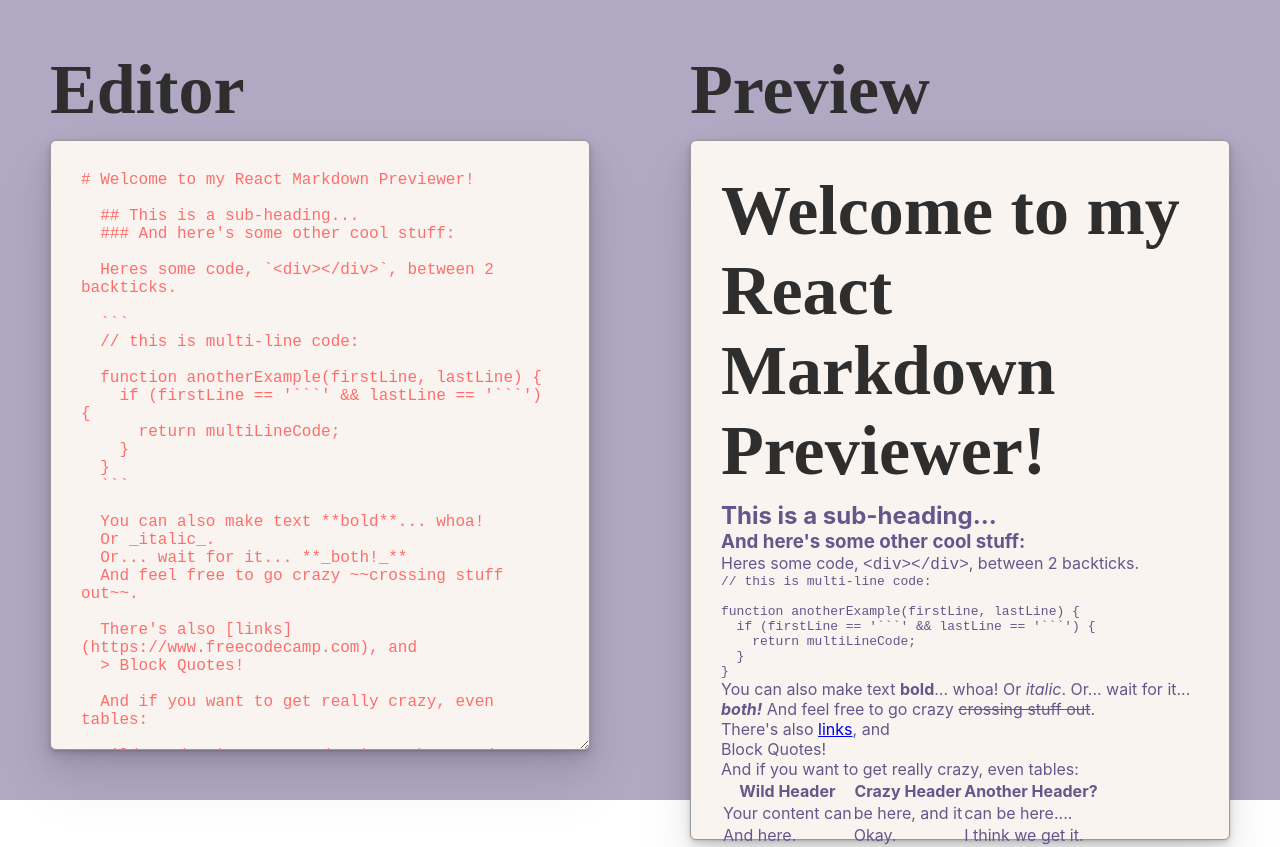
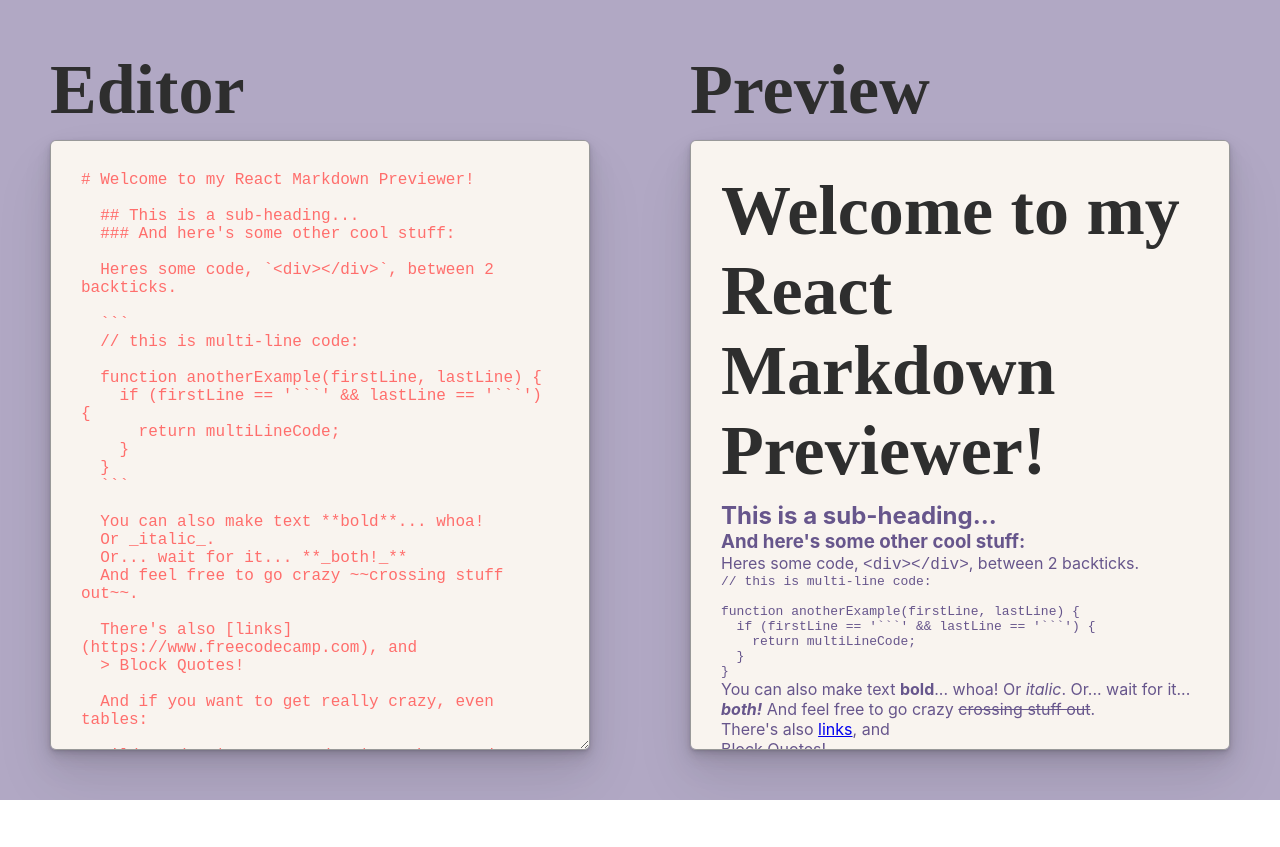
Before and after one commit to gianlucas90/Markdown-previewer, a React (Create React App) app: page / in a window 1280 px wide. Shown: the top 847 px of the page. After the commit the page ends 800 px from the top, so only its background shows below. Built offline with nearby package versions, Linux system fonts and the light colour scheme; a web font is replaced by a local one.

Commit message:
ready to be deployed

```diff
--- a/src/App.css
+++ b/src/App.css
@@ -33,6 +33,7 @@ p, textarea {
   width: 100%;
   height: 100%;
   padding: 30px;
+  overflow-y:scroll;
   background-color: #f9f4ef;
   border: 1px solid #999;
   border-radius: 6px;
```
